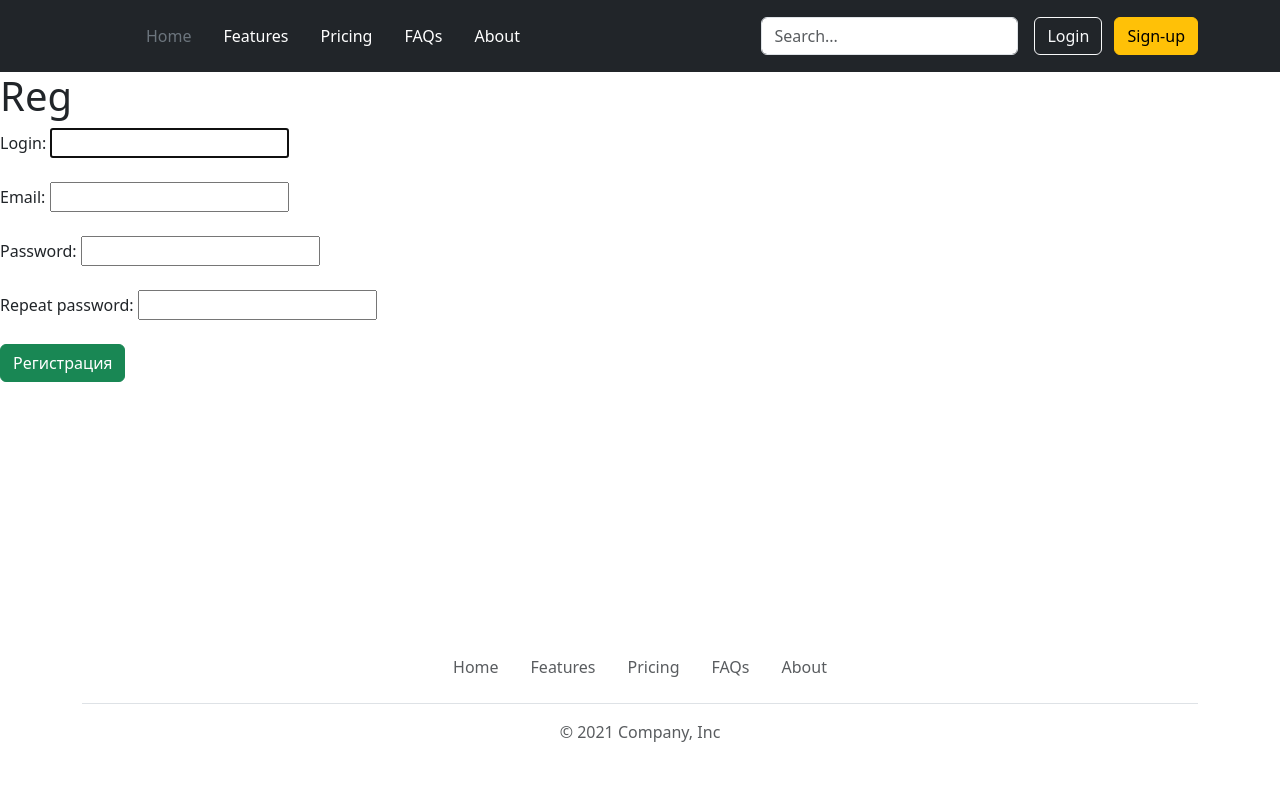
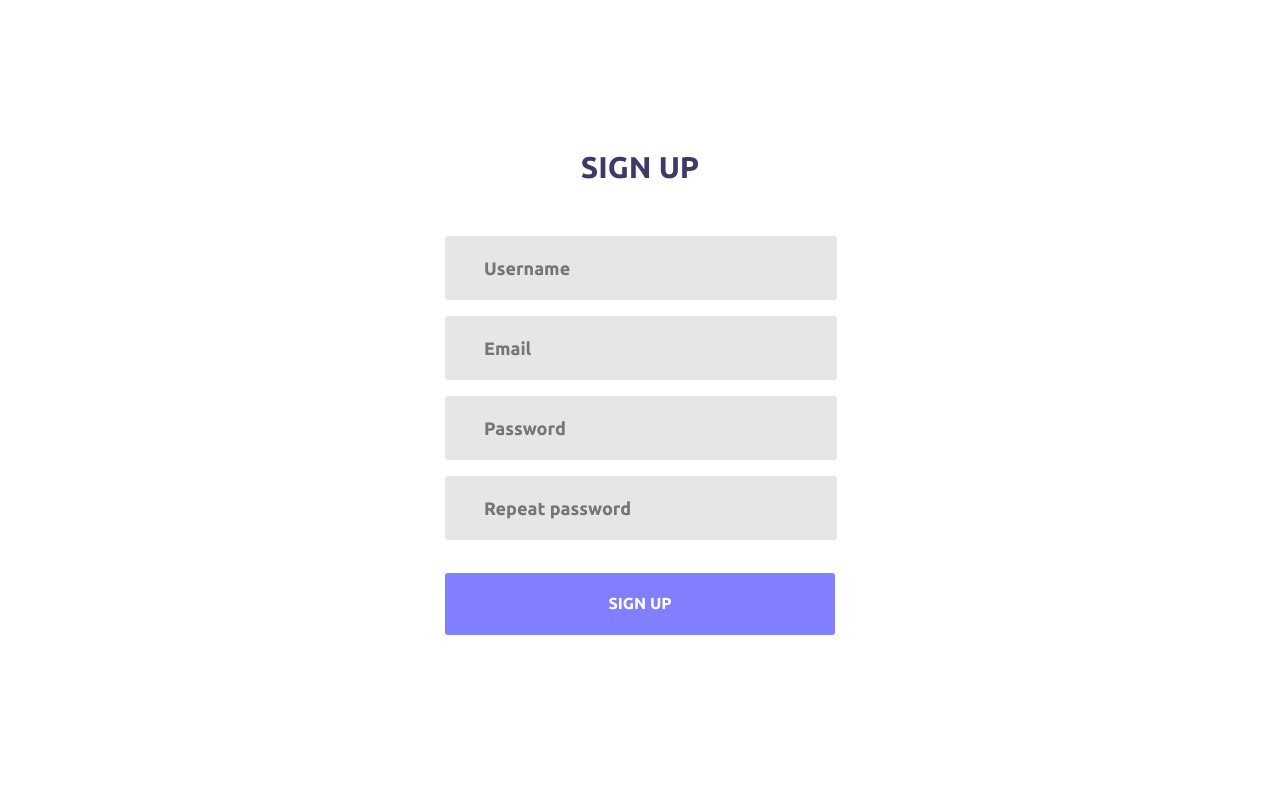
Before and after one commit to artrsyf/Lightlink, a Django app: page /sign-up/ in a window 1280 px wide. Run offline with Django 4.2, Linux system fonts and the light colour scheme; style sheets or scripts are compiled from the project's sources; some libraries are stand-ins or nearby versions.

Commit message:
fixes in login/signup pages

```diff
--- a/base/templates/base/registration/register.html
+++ b/base/templates/base/registration/register.html
@@ -1,14 +1,59 @@
-{% extends '../base.html' %}
+{% load static %}
+{% load sass_tags %}
 
-{% block inner_content %}
-    <h1>Reg</h1>
+<html lang="en">
+<head>
+    <meta charset="UTF-8">
+    <meta http-equiv="X-UA-Compatible" content="IE=edge">
+    <meta name="viewport" content="width=device-width, initial-scale=1.0">
+    <title>Document</title>
+    <link href="{% sass_src 'css/auth.scss' %}" rel="stylesheet" type="text/css"/>
+    <script src="https://kit.fontawesome.com/3c928d185b.js" crossorigin="anonymous"></script>
+</head>
+<body>
+    <div class="content_wrapper">
+        <div class="login_window">
+            <form class="form_wrapper" method="POST">
+                {% csrf_token %}
+                <div class="login_header">
+                    Sign up
+                </div>
+                {% comment %} <div class="form-error">{{ form.non_field_errors }}</div>
+                <div class="form-error">{{ form.errors }}</div> {% endcomment %}
+                <div class="form_text_input_wrapper">
+                    <div class="frame" id="username_frame"></div>
+                    <input class="form_text_input" type="text" name="username" id="username_input" placeholder="Username">
+                </div>
+                <div class="form_text_input_wrapper">
+                    <div class="frame" id="email_frame"></div>
+                    <input class="form_text_input" type="text" name="email" id="email_input" placeholder="Email">
+                </div>
+                <div class="form_text_input_wrapper">
+                    <div class="frame" id="password_frame"></div>
+                    <input class="form_text_input" type="password" name="password" id="password_input" placeholder="Password">
+                </div>
+                <div class="form_text_input_wrapper">
+                    <div class="frame" id="password2_frame"></div>
+                    <input class="form_text_input" type="password" name="password2" id="password2_input" placeholder="Repeat password">
+                </div>
+                <div class="login_button_wrapper">
+                    <button class="login_button" type="submit">Sign up</button>
+                </div>
+            </form>
+        </div>
+    </div>
+</body>
+</html>
+
+{% comment %} <h1>Reg</h1>
 <form method='POST'>
     {% csrf_token %}
-        {% comment %} {{ form.as_p }} {% endcomment %}
     {% for f in form %}
         <p><label class="form-label" for="{{ f.id_for_label }}">{{ f.label }}: {{ f }}</label></p>
         <div class="form-error">{{ f.errors }}</div>
     {% endfor %}
     <button class="btn btn-success" type="submit">Регистрация</button>
 </form>
-{% endblock  %}
+{% endcomment %}
+
+<script src={% static "js/auth.js" %}></script>
--- a/static/js/auth.js
+++ b/static/js/auth.js
@@ -1,24 +1,34 @@
-let username_input = document.getElementById('username_input')
-let password_input = document.getElementById('password_input')
-let password_frame = document.getElementById('password_frame')
-let username_frame = document.getElementById('username_frame')
+const INPUT_FRAMES = [{"input": document.getElementById('username_input'),
+                       "frame": document.getElementById('username_frame')
+                      },
 
-username_input.addEventListener('click', () => {
-    username_frame.classList.add('frame_open')
-})
+                      {"input": document.getElementById('password_input'),
+                       "frame": document.getElementById('password_frame')
+                      },
 
-document.addEventListener('click', (event) => {
-    if (!username_input.contains(event.target)){
-        username_frame.classList.remove('frame_open')
+                      {"input": document.getElementById('password2_input'),
+                       "frame": document.getElementById('password2_frame')
+                      },
+
+                      {"input": document.getElementById('email_input'),
+                       "frame": document.getElementById('email_frame')}]
+
+let setEventListener = (input, frame) => {
+    if (input) {
+        input.addEventListener('focus', () => {
+            frame.classList.add('frame_open')
+        })
+
+        input.addEventListener('blur', () => {
+            frame.classList.remove('frame_open')
+        })
     }
-})
+}
 
-password_input.addEventListener('click', () => {
-    password_frame.classList.add('frame_open')
-})
+let multiObjectSetEventListener = (input_frame_list) => {
+    for (const frame_map of input_frame_list){
+        setEventListener(frame_map["input"], frame_map["frame"])
+    }
+}
 
-document.addEventListener('click', (event) => {
-    if (!password_input.contains(event.target)){
-        password_frame.classList.remove('frame_open')
-    }
-})
+multiObjectSetEventListener(INPUT_FRAMES)
```
Lines whose indentation alone changed are shown as unchanged.
